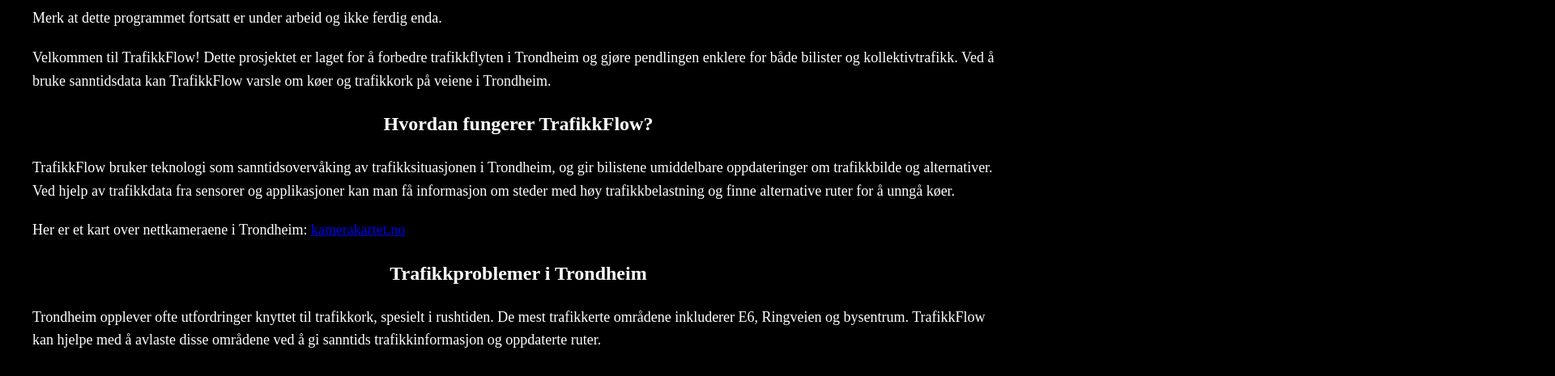
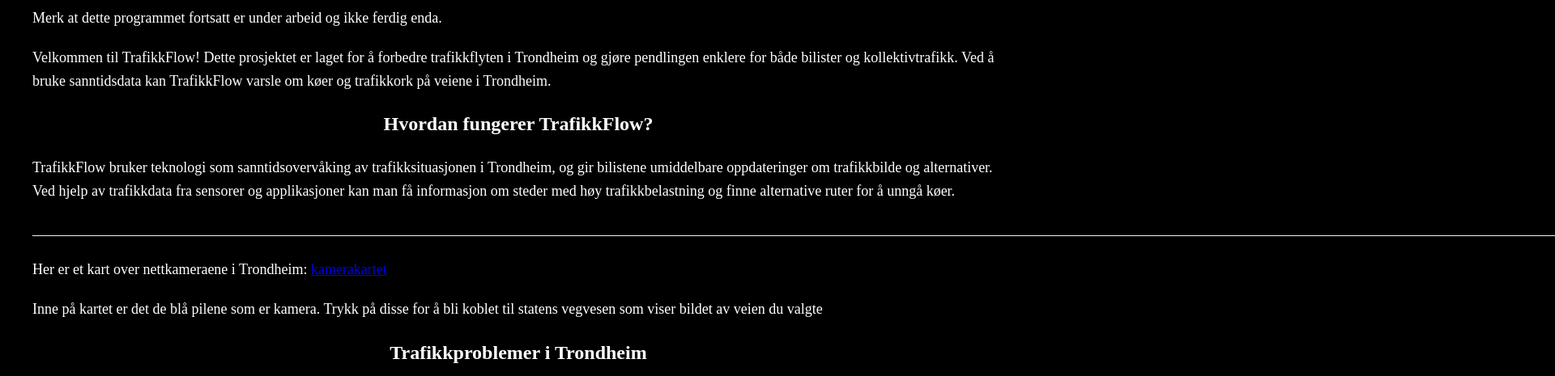
Before and after one commit to TrafikkFlow/TrafikkFLow, a plain HTML site: page index.html in a window 1280 px wide. Shown: the part 106-571 px from the top of the page at 81% size, 1920 px wide, since content can reach past the window. Drawn offline with Linux system fonts and the light colour scheme.

Commit message:
Update index.html

```diff
--- a/index.html
+++ b/index.html
@@ -56,8 +56,10 @@
         <div class="section-content">
             <p>TrafikkFlow bruker teknologi som sanntidsovervåking av trafikksituasjonen i Trondheim, og gir bilistene umiddelbare oppdateringer om trafikkbilde og alternativer. Ved hjelp av trafikkdata fra sensorer og applikasjoner kan man få informasjon om steder med høy trafikkbelastning og finne alternative ruter for å unngå køer.</p>
 
-            <p> Her er et kart over nettkameraene i Trondheim: <a href="https://www.kamerakartet.no/">kamerakartet.no</a>
-</p>
+           <p>__________________________________________________________________________________________________________________________________________________________________________________________________________________________________________________________________________________________________________________________________</p>
+
+            <p> Her er et kart over nettkameraene i Trondheim: <a href="https://www.kamerakartet.no/">kamerakartet</a>
+        <p>Inne på kartet er det de blå pilene som er kamera. Trykk på disse for å bli koblet til statens vegvesen som viser bildet av veien du valgte</p>
         </div>
 
         <h2 class="section-title">Trafikkproblemer i Trondheim</h2>
```
